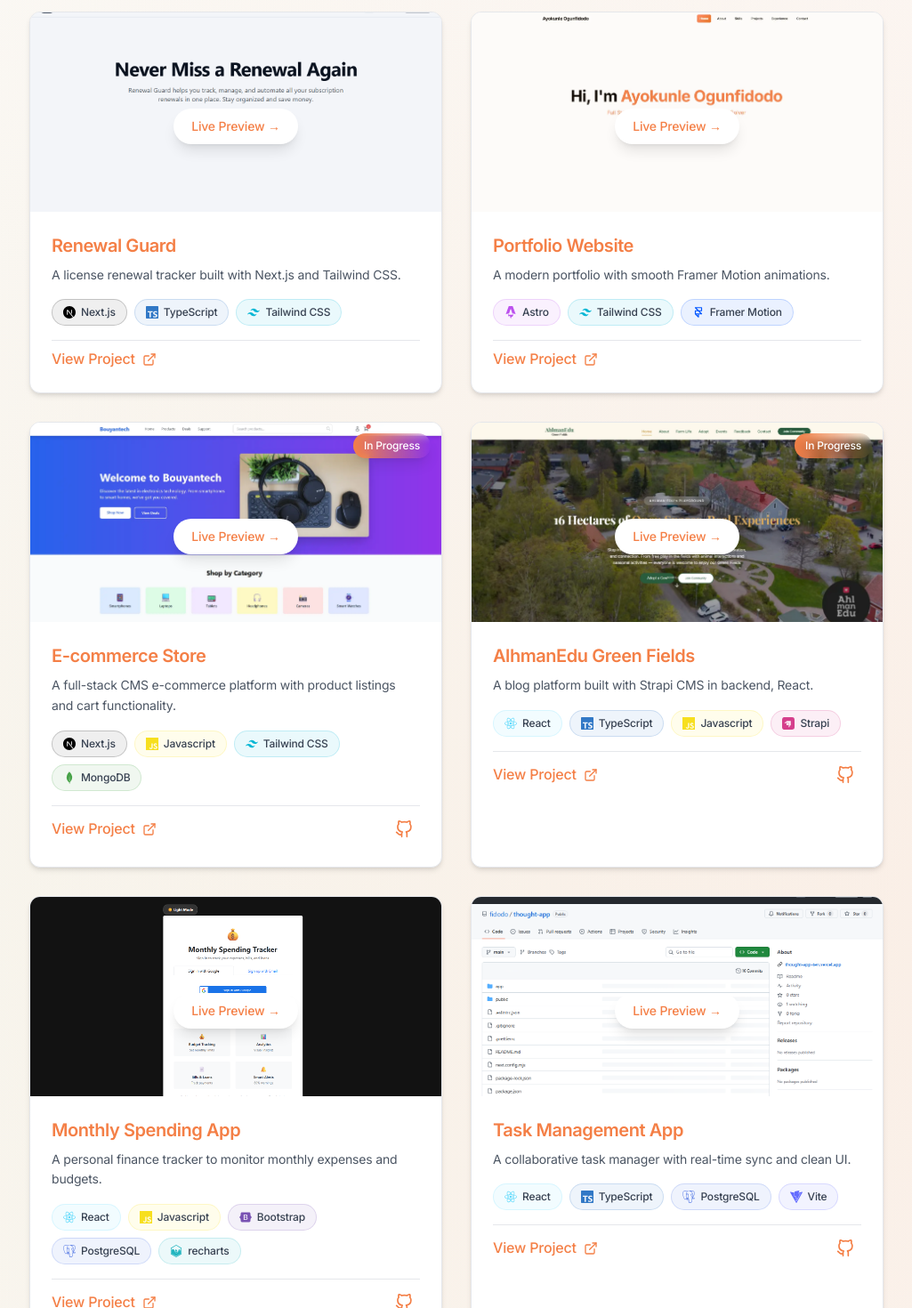
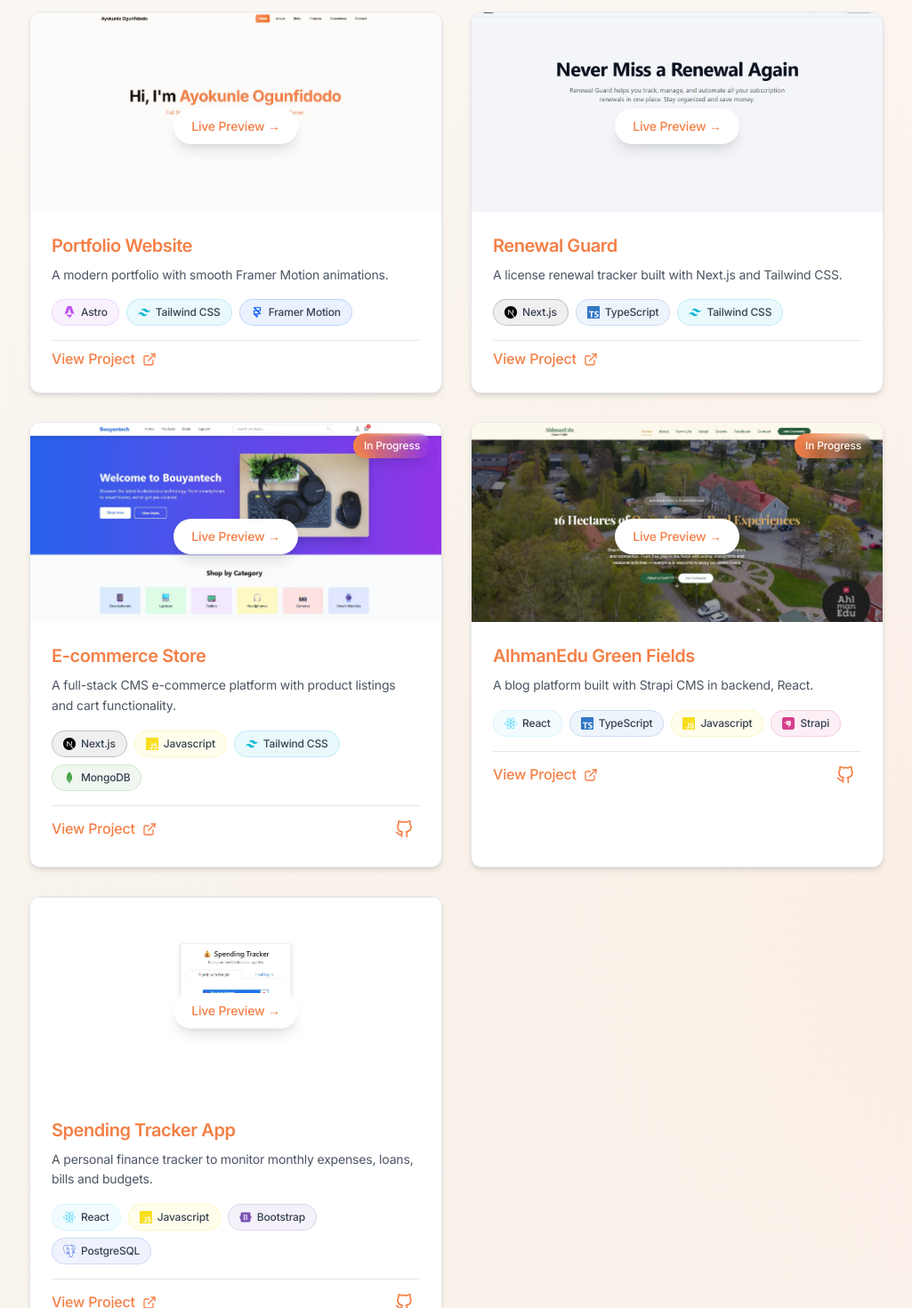
Before and after one commit to fidodo/new-portfolio, a Next.js app: page / in a window 1280 px wide. Shown: the part 2640-4110 px from the top of the page at 89% size, without its empty margins (127-1152 px from the left). Built offline with nearby package versions, Linux system fonts and the light colour scheme; no server answers; the database is empty.

Commit message:
update the project info

```diff
--- a/app/components/Projects.tsx
+++ b/app/components/Projects.tsx
@@ -63,6 +63,15 @@ const TECH_CONFIG: Record<string, TechConfig> = {
 
 const PROJECTS: readonly Project[] = [
   {
+    id: "portfolio",
+    title: "Portfolio Website",
+    description: "A modern portfolio with smooth Framer Motion animations.",
+    tech: ["Astro", "Tailwind CSS", "Framer Motion"] as const,
+    link: "https://ogunfidodoayokunle.vercel.app/",
+    image: "/projects/portfolio.webp",
+    year: 2024,
+  },
+  {
     id: "renewal-guard",
 
     title: "Renewal Guard",
@@ -74,42 +83,24 @@ const PROJECTS: readonly Project[] = [
     year: 2024,
   },
   {
-    id: "portfolio",
-    title: "Portfolio Website",
-    description: "A modern portfolio with smooth Framer Motion animations.",
-    tech: ["Astro", "Tailwind CSS", "Framer Motion"] as const,
-    link: "https://ogunfidodoayokunle.vercel.app/",
-    image: "/projects/portfolio.webp",
-    year: 2024,
-  },
-  {
-    id: "monthly-spending",
-    title: "Monthly Spending App",
+    id: "spending-tracker",
+    title: "Spending Tracker App",
     description:
-      "A personal finance tracker to monitor monthly expenses and budgets.",
+      "A personal finance tracker to monitor monthly expenses, loans, bills and budgets.",
     tech: [
       "React",
       "Javascript",
       "Bootstrap",
       "PostgreSQL",
-      "recharts",
+      "react-charts",
+      "tesseract.js",
     ] as const,
-    link: "https://github.com/fidodo/monthly-spending",
-    image: "/projects/monthly-spending.png",
-    github: "https://github.com/fidodo/monthly-spending",
+    link: "https://github.com/fidodo/spending-tracker",
+    image: "/projects/monthly-spending.webp",
+    github: "https://github.com/fidodo/spending-tracker",
     year: 2023,
   },
-  {
-    id: "task-management",
-    title: "Task Management App",
-    description:
-      "A collaborative task manager with real-time sync and clean UI.",
-    tech: ["React", "TypeScript", "PostgreSQL", "Vite"] as const,
-    link: "https://github.com/fidodo/thought-app",
-    image: "/projects/task-app.png",
-    github: "https://github.com/fidodo/thought-app",
-    year: 2023,
-  },
+
   {
     id: "ecommerce",
     title: "E-commerce Store",
```
Also changed, not shown: public/projects/monthly-spending.png (deleted), public/projects/monthly-spending.webp (added).
